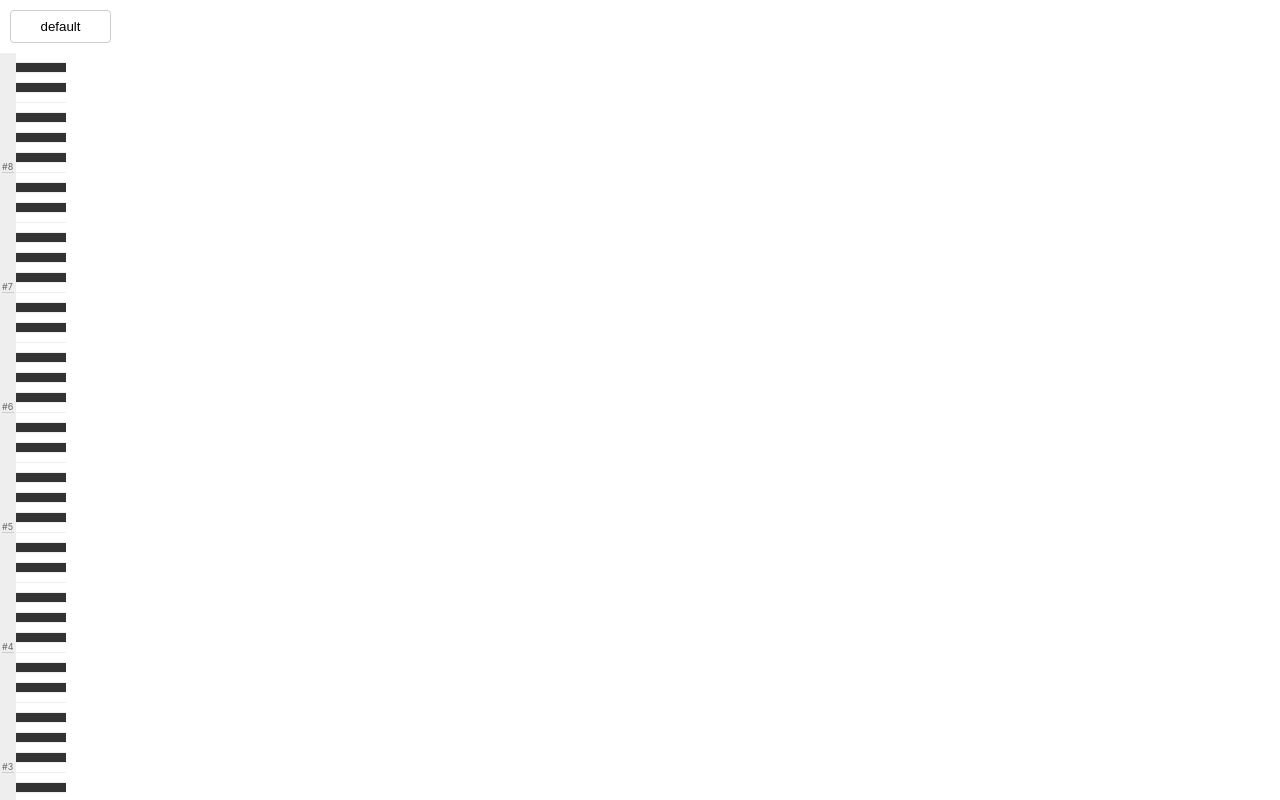
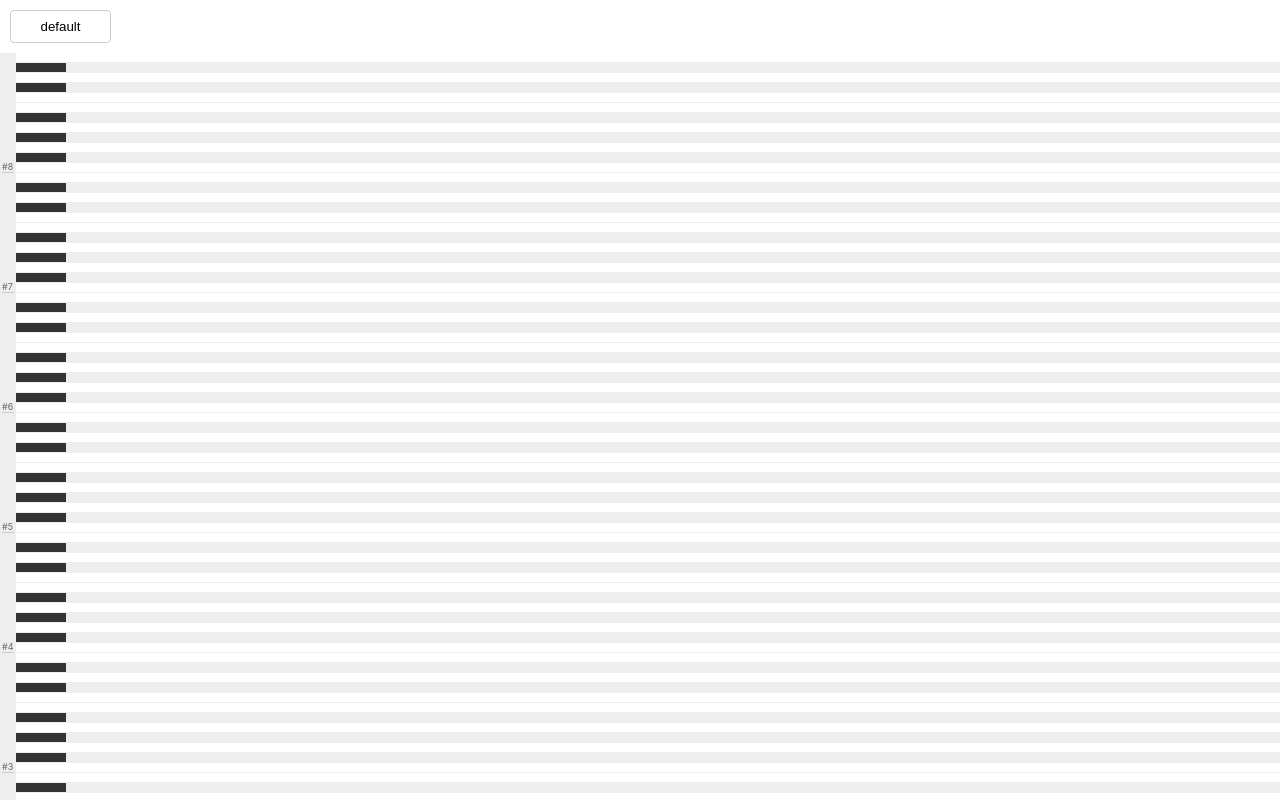
Before and after one commit to thibautRe/zyyk, a React (Create React App) app: page / in a window 1280 px wide. Shown: the top 800 px of the page. Built offline with nearby package versions, Linux system fonts and the light colour scheme.

Commit message:
:sparkles: Add first draft of piano roll

```diff
--- a/src/components/piano/index.tsx
+++ b/src/components/piano/index.tsx
@@ -3,11 +3,16 @@ import { css } from 'emotion'
 
 import OctavesSeparator from './octaves-separator'
 import NotesSeparator from './notes-separator'
+import Roll from './roll'
+
+const defaultPattern = [1, 0, 1, 0, 1, 1, 0, 1, 0, 1, 0, 1]
 
 const PianoRoll = () => {
   const [noteHeight, setNoteHeight] = useState(10)
-  const [pattern, setPattern] = useState([1, 0, 1, 0, 1, 1, 0, 1, 0, 1, 0, 1])
+  const [octavePattern, setOctavePattern] = useState(defaultPattern)
   const [octaves, setOctaves] = useState(8)
+
+  const commonProps = { noteHeight, octavePattern, octaves }
 
   return (
     <div
@@ -16,20 +21,14 @@ const PianoRoll = () => {
       `}
     >
       <div>
-        <OctavesSeparator
-          octaves={octaves}
-          octavePattern={pattern}
-          noteHeight={noteHeight}
-        />
+        <OctavesSeparator {...commonProps} />
       </div>
       <div>
-        <NotesSeparator
-          octaves={octaves}
-          octavePattern={pattern}
-          noteHeight={noteHeight}
-        />
+        <NotesSeparator {...commonProps} />
       </div>
-      <div style={{ flex: 1 }} />
+      <div style={{ flex: 1 }}>
+        <Roll {...commonProps} />
+      </div>
     </div>
   )
 }
--- /dev/null
+++ b/src/components/piano/roll.tsx
@@ -0,0 +1,35 @@
+import React from 'react'
+import { css } from 'emotion'
+import { useTheme } from '../../utils/theme'
+
+interface propTypes {
+  noteHeight: number
+  octaves: number
+  octavePattern: Array<number>
+}
+
+const Roll = (p: propTypes) => {
+  const theme = useTheme()
+  return (
+    <>
+      {new Array(p.octaves).fill(null).map((_, octaveIndex) => (
+        <React.Fragment key={octaveIndex}>
+          {p.octavePattern.map((patternType, noteIndex) => (
+            <div
+              key={noteIndex}
+              className={css`
+                border-bottom: 1px solid ${theme['pianoroll.roll.noteborder']};
+                background-color: ${Boolean(patternType)
+                  ? theme['pianoroll.roll.notemain']
+                  : theme['pianoroll.roll.notesecondary']};
+                height: ${p.noteHeight}px;
+              `}
+            />
+          ))}
+        </React.Fragment>
+      ))}
+    </>
+  )
+}
+
+export default Roll
--- a/src/theme.bluemoon.json
+++ b/src/theme.bluemoon.json
@@ -2,7 +2,5 @@
   "main.shade.3": "#3c007a",
   "main.shade.4": "#a49bbc",
   "main.shade.5": "#e3e4ed",
-  "main.shade.6": "#fbfcff",
-
-  "pianoroll.notesleft.notesecondary": "main.shade.1"
+  "main.shade.6": "#fbfcff"
 }
--- a/src/theme.default.json
+++ b/src/theme.default.json
@@ -5,12 +5,15 @@
   "main.shade.2": "#666",
   "main.shade.3": "#999",
   "main.shade.4": "#CCC",
-  "main.shade.5": "#EEE",
+  "main.shade.5": "#EEEEEE",
   "main.shade.6": "#FFF",
 
   "pianoroll.notesleft.notemain": "main.shade.6",
   "pianoroll.notesleft.notesecondary": "main.shade.1",
   "pianoroll.notesleft.noteborder": "main.shade.5",
+  "pianoroll.roll.notemain": "main.shade.6",
+  "pianoroll.roll.notesecondary": "main.shade.5",
+  "pianoroll.roll.noteborder": "main.shade.5",
   "pianoroll.octaves.background": "main.shade.5",
   "pianoroll.octaves.text": "main.shade.2",
   "pianoroll.octaves.border": "main.shade.4"
```
